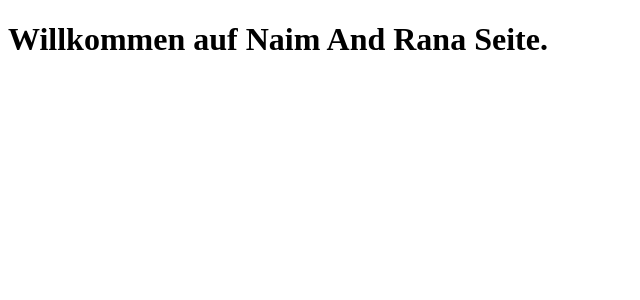
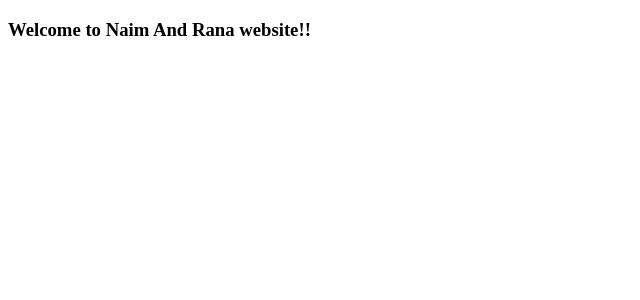
Before and after one commit to abbasi-naim/React, a React (Create React App) app: page / in a window 1280 px wide. Shown: the top 300 px of the page, without its empty margins (0-640 px from the left). Built offline with nearby package versions, Linux system fonts and the light colour scheme.

Commit message:
Example of class component

```diff
--- a/src/index.js
+++ b/src/index.js
@@ -26,6 +26,7 @@ setInterval(show,2000);
 //1-functional component  2- class component
 //here is functional component example
 
+/*
 function HelloWorld() {
     return <h1>Willkommen auf {name} Seite.</h1>
 }
@@ -34,3 +35,19 @@ ReactDOM.render(
     helloMsg,
     document.getElementById("root")
 );
+*/
+
+// here is example of class component
+
+class Hello extends React.Component{
+    render(){
+    return <h3>Welcome to {name} website!!</h3>;
+    }
+};
+
+const helMsg = <Hello/>;
+
+ReactDOM.render(
+    helMsg,
+    document.getElementById("root")
+);
```
